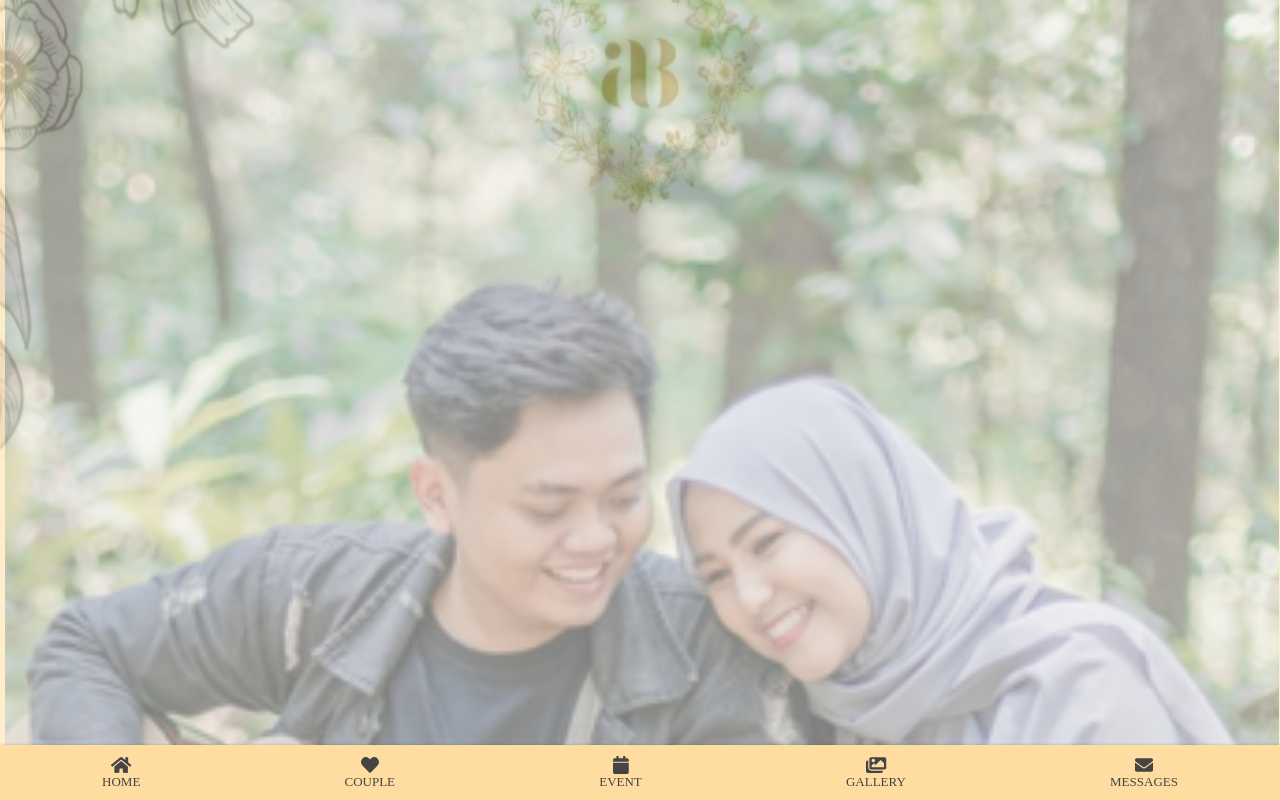
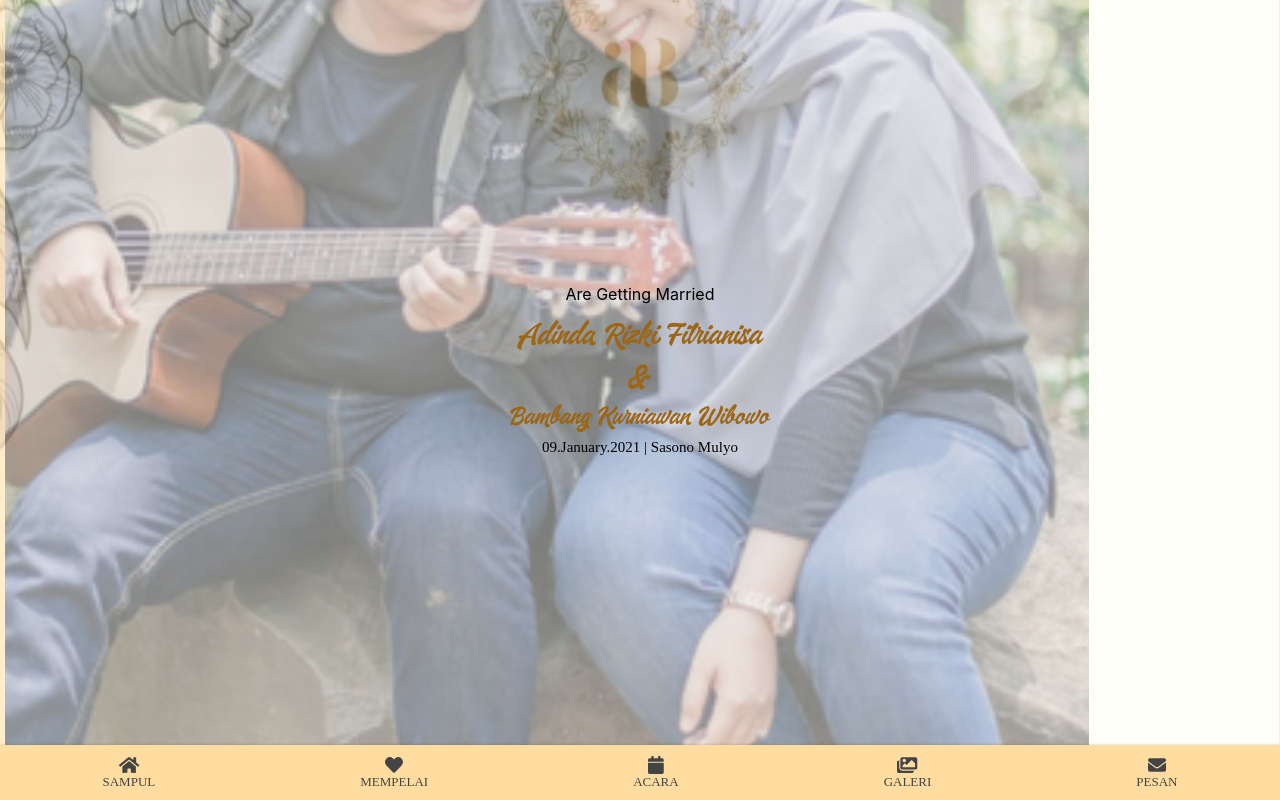
Before and after one commit to bembengggg/weddingbambangdinda, a React (Create React App) app: page /1/1 in a window 1280 px wide. Both pictures are taken after a click on the button "BUKA UNDANGAN". Shown: the part 226-1026 px from the top of the page. Built offline with nearby package versions, Linux system fonts and the light colour scheme; a web font is replaced by a local one.

Commit message:
text label

```diff
--- a/src/Component/NavBottom/NavBottom.jsx
+++ b/src/Component/NavBottom/NavBottom.jsx
@@ -89,25 +89,24 @@ class NavBottom extends Component{
                         <nav className="nav">
                              <Link onClick={() => this.hideComponent("showHideDemo1")} className="nav__link">
                                  <FontAwesomeIcon icon={faHome}  className="nav__icon" />
-                                    <span class="nav__text">HOME</span>
+                                    <span class="nav__text">SAMPUL</span>
                              </Link>
                              <Link  onClick={() => this.hideComponent("showHideDemo2")} className="nav__link">
                                    <FontAwesomeIcon icon={faHeart}  className="nav__icon" />
-                                    <span class="nav__text">COUPLE</span>
+                                    <span class="nav__text">MEMPELAI</span>
                              </Link>
                              <Link  onClick={() => this.hideComponent("showHideDemo3")} className="nav__link">
                                     <FontAwesomeIcon icon={faCalendar}  className="nav__icon" />
-                                     <span class="nav__text">EVENT
-                                     </span>
+                                     <span class="nav__text">ACARA</span>
                              </Link>
 
                             <Link  onClick={() => this.hideComponent("showHideDemo4")} className="nav__link">
                                     <FontAwesomeIcon icon={faImages}  className="nav__icon" />
-                                    <span class="nav__text">GALLERY</span>
+                                    <span class="nav__text">GALERI</span>
                             </Link>
                             <Link  onClick={() => this.hideComponent("showHideDemo5")} className="nav__link">
                                     <FontAwesomeIcon icon={faEnvelope}  className="nav__icon" />
-                                    <span class="nav__text">MESSAGES</span>
+                                    <span class="nav__text">PESAN</span>
                             </Link>
 
                             </nav>
--- a/src/Component/Place/Place.css
+++ b/src/Component/Place/Place.css
@@ -845,15 +845,15 @@
         height: 1425px;
     }
  }
- @media only screen and (min-width: 992px) {
+ @media only screen and (min-height: 800px) and (max-height:1000px) {
     .wrapcover{
         width: 100%;
-        height: 2285px;
+        height: 1000px;
 
     }
     .img2 {
         display: block;
         width: 100%;
-        height: 2285px;
+        height: 1000px;
     }
  }
--- a/src/Component/Place/Place.jsx
+++ b/src/Component/Place/Place.jsx
@@ -111,7 +111,7 @@ const Place =()=>{
 
 
            <div className='form1'>
-            <button className="btnopeng" onClick={event =>  window.location.href='https://goo.gl/maps/xvyf6YvwSCZGx3D49'}>View Map</button>
+            <button className="btnopeng" onClick={event =>  window.location.href='https://goo.gl/maps/xvyf6YvwSCZGx3D49'}>PESAN</button>
             </div>
             <div className='form2'>
             <button className="btnopenrsvp" onClick={event =>  window.location.href='https://goo.gl/maps/xvyf6YvwSCZGx3D49'}>Konfirmasi Kehadiran</button>
```
